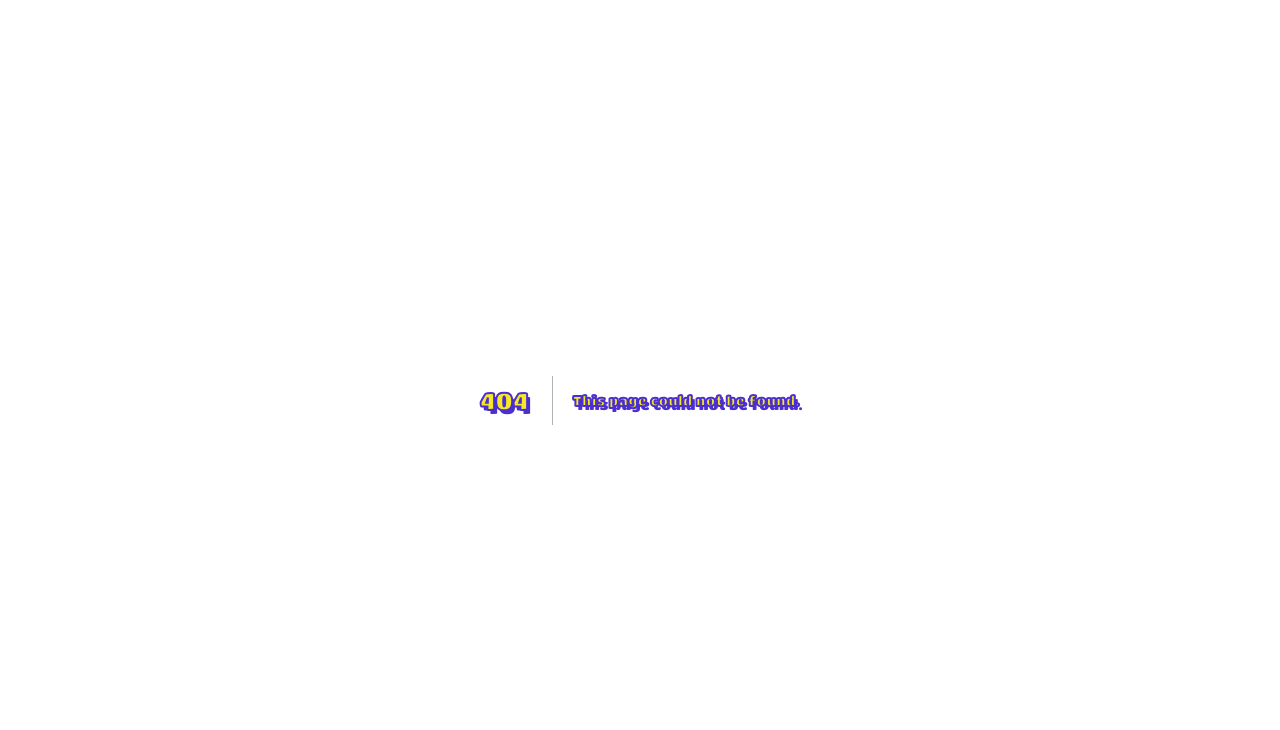
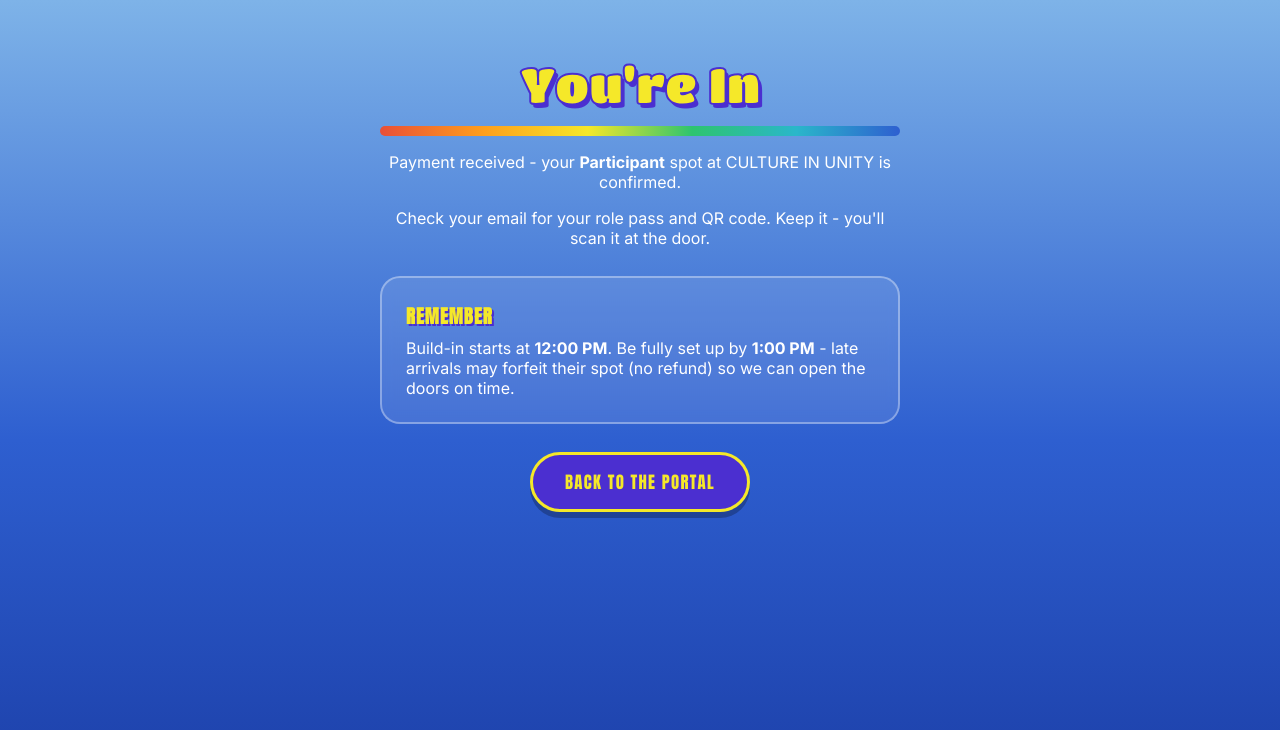
Before and after one commit to soulprinttribe/culture-in-unity, a Next.js app: page /submit/success in a window 1280 px wide. Before the commit this address had no page. Shown: the top 730 px of the page. Built offline with nearby package versions, Linux system fonts and the light colour scheme.

Commit message:
Add files via upload

```diff
--- /dev/null
+++ b/app/submit/success/page.jsx
@@ -0,0 +1,22 @@
+import Link from "next/link";
+import { ROLES, EVENT } from "@/lib/config";
+
+export const dynamic = "force-dynamic";
+
+export default function SubmitSuccess({ searchParams }) {
+  const role = (searchParams && searchParams.role) || "";
+  const r = ROLES[role] || { label: "Participant" };
+  return (
+    <main className="container center" style={{ paddingTop: 60, paddingBottom: 80, maxWidth: 560 }}>
+      <h1 style={{ fontSize: "clamp(2rem, 7vw, 3rem)" }}>You're In</h1>
+      <div className="ribbon mt-2 mb-2" />
+      <p className="mt-2">Payment received - your <strong>{r.label}</strong> spot at {EVENT.name} is confirmed.</p>
+      <p className="mt-2">Check your email for your role pass and QR code. Keep it - you'll scan it at the door.</p>
+      <div className="card mt-3" style={{ textAlign: "left" }}>
+        <h3>Remember</h3>
+        <p className="mt-1">Build-in starts at <strong>12:00 PM</strong>. Be fully set up by <strong>1:00 PM</strong> - late arrivals may forfeit their spot (no refund) so we can open the doors on time.</p>
+      </div>
+      <p className="mt-3"><Link href="/" className="btn secondary">Back to the portal</Link></p>
+    </main>
+  );
+}
```
